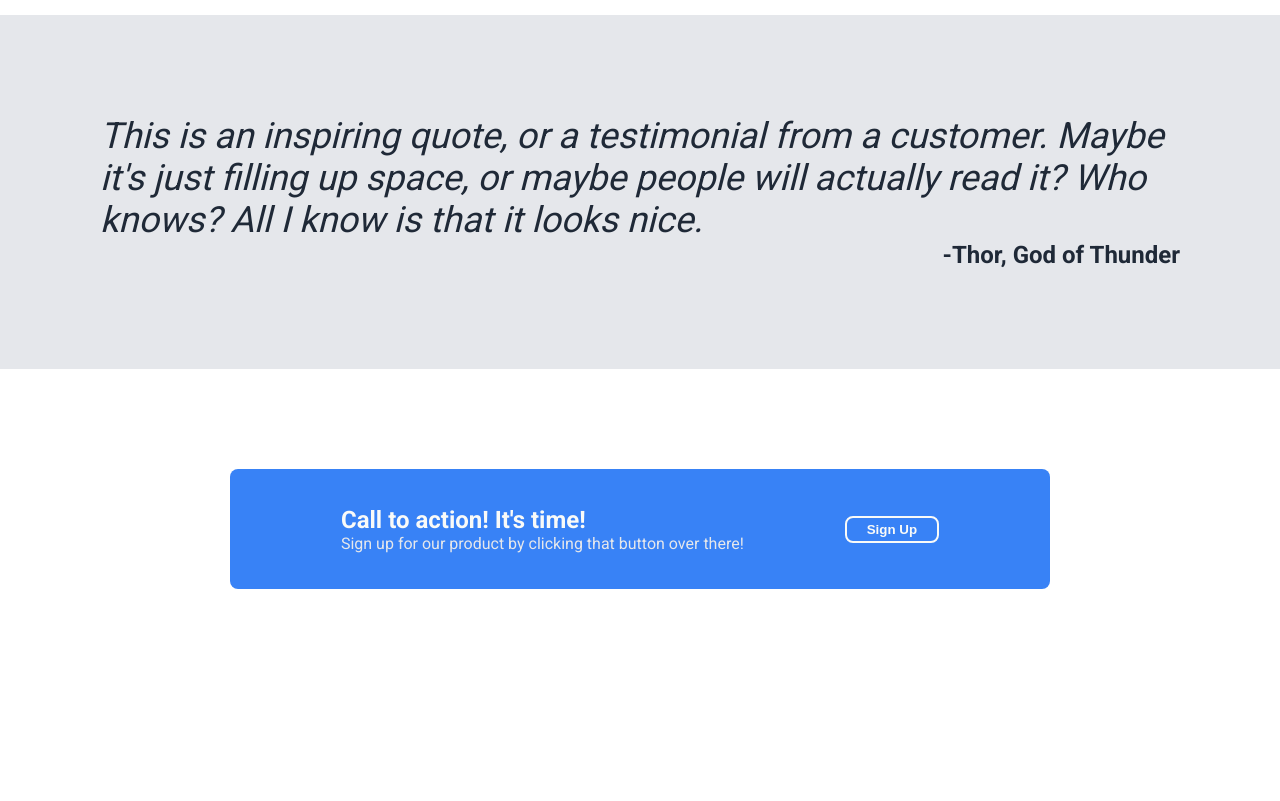
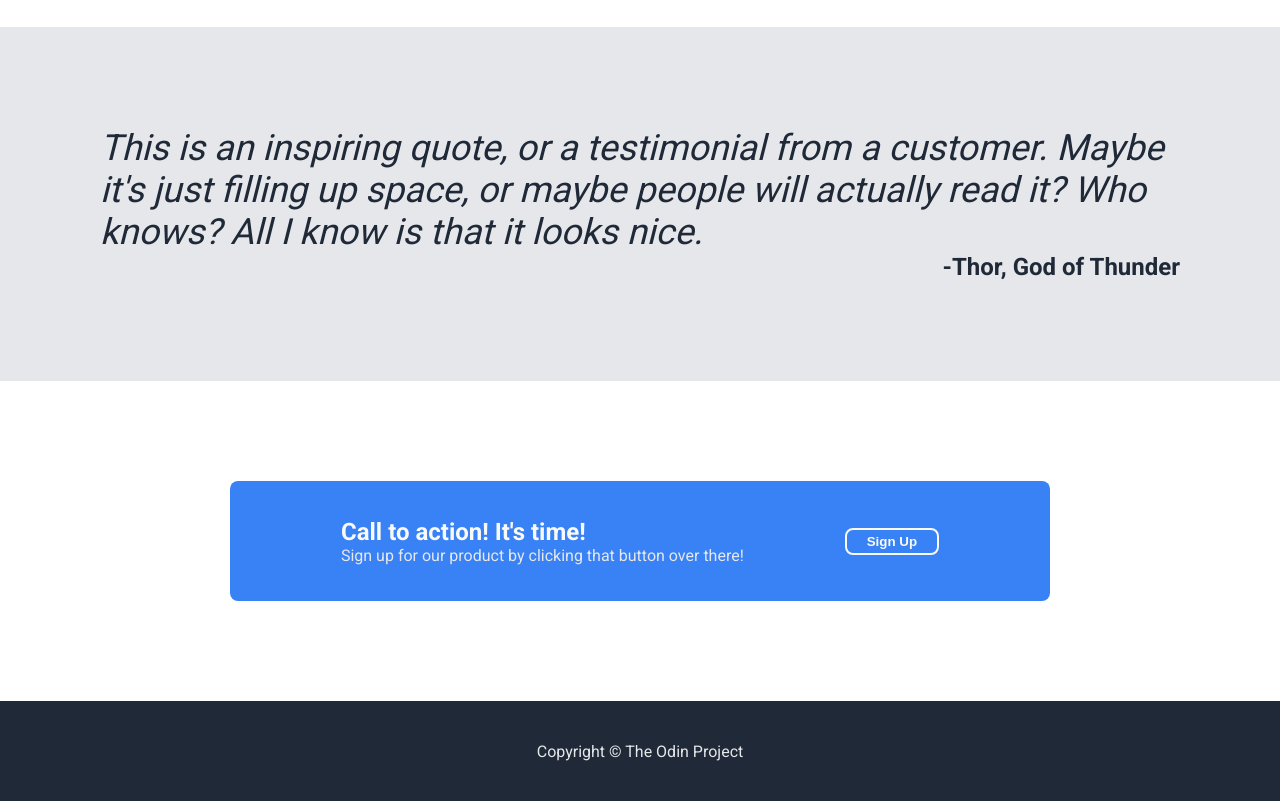
Before and after one commit to aryankondapalli/landing-page, a plain HTML site: page index.html in a window 1280 px wide. Shown: the part 786-1587 px from the top of the page. Before the commit the page ends 1475 px from the top, so only its background shows below. Drawn offline with Linux system fonts and the light colour scheme.

Commit message:
Add footer section

```diff
--- a/index.html
+++ b/index.html
@@ -66,5 +66,6 @@
                 </div>
             </div>
         </div>
+        <div class="footer">Copyright © The Odin Project</div>
     </body>
 </html>
--- a/styles.css
+++ b/styles.css
@@ -113,7 +113,7 @@ a, .hero-content-subtext{
     font-size: 36px;
     font-weight: 900;
     color: #1F2937;
-    margin-bottom: 36px;
+    margin-bottom: 48px;
 }
 
 .information-cards{
@@ -202,3 +202,12 @@ a, .hero-content-subtext{
     border-radius: 8px;
     border: 2px solid;
 }
+
+.footer {
+    height: 100px;
+    background-color: #1F2937;
+    color: #e5e7eb;
+    display: flex;
+    align-items: center;
+    justify-content: center;
+  }
```
